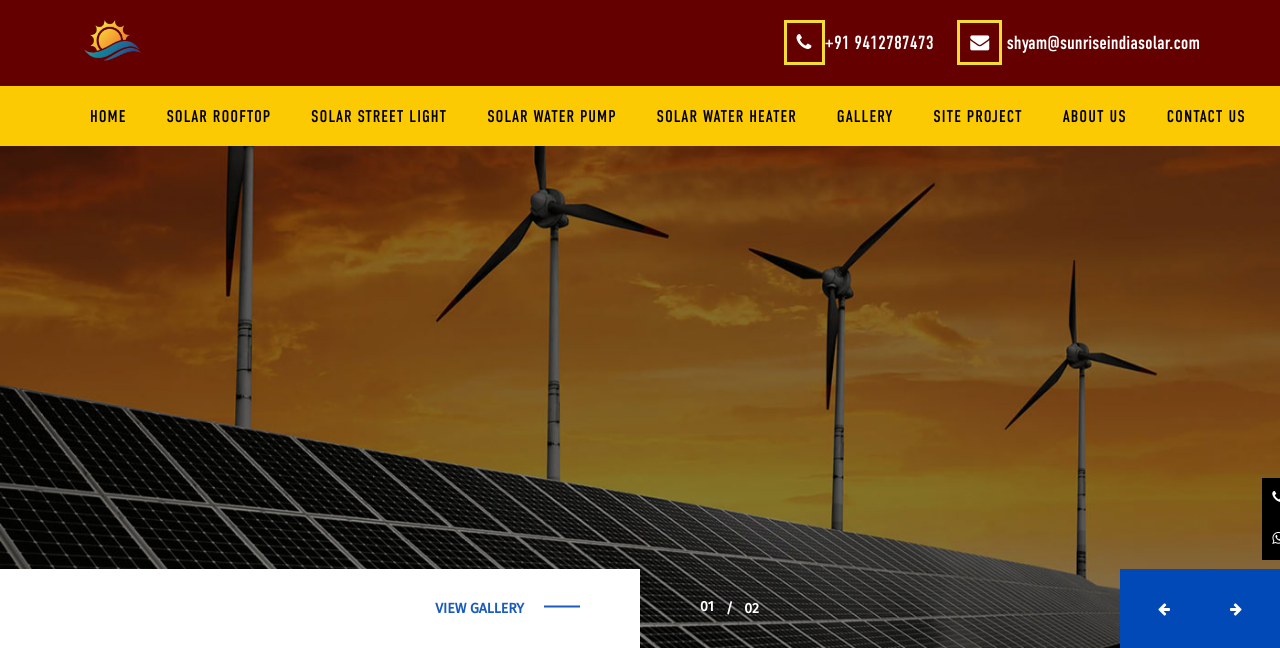
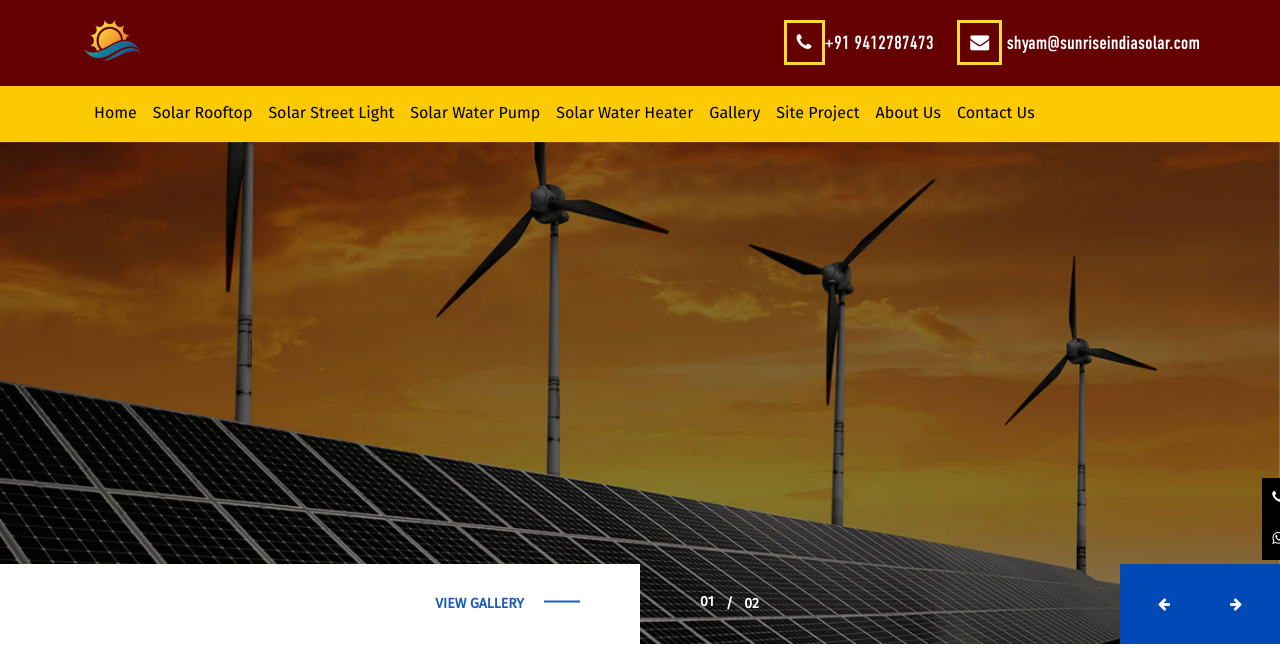
Before and after one commit to Nation-Connect/sunriseindiasolar, a PHP site: page /index.php in a window 1280 px wide. Shown: the top 648 px of the page. Run offline with PHP 8.4, Linux system fonts and the light colour scheme.

Commit message:
navbar fixed

```diff
--- a/css/style.css
+++ b/css/style.css
@@ -584,3 +584,16 @@ text-align: center;
 .brand-style1 img{
     height: 80px;
 }
+
+.navbar-light .navbar-nav .active>.nav-link {
+    color: #000000;
+    font-size: 16px;
+}
+
+.navbar-nav{
+    font-size: 16px;
+}
+
+.navbar-light .navbar-nav .nav-link {
+    color: #000000
+}
--- a/header.php
+++ b/header.php
@@ -11,9 +11,8 @@
             </div>
             <div class="col-xs-12 col-sm-12 col-md-6 no-padding">
                 <div class="contacttopright">
-                        <a href="tel:09412787473"><i class='fa fa-phone'></i>+91 9412787473</a>
+                    <a href="tel:+919412787473"><i class='fa fa-phone'></i>+91 9412787473</a>
                     <a href="mailto:shyam@sunriseindiasolar.com"><i class='fa fa-envelope'></i> shyam@sunriseindiasolar.com</a>
-
                 </div>
             </div>
         </div>
@@ -23,9 +22,8 @@
     <div class="header-bottom menu-center">
         <div class="container">
             <div class="row">
-
                 <div class="col-xs-12 col-sm-12 col-md-12">
-                        <nav class="main-menu">
+                    <!-- <nav class="main-menu">
                         <ul>
                             <li><a href="index.php">Home</a></li>
                             <li><a href="solar-rooftop.php">Solar&nbsp;Rooftop</a></li>
@@ -36,8 +34,31 @@
                             <li><a href="project.php">Site&nbsp;Project</a></li>
                             <li><a href="about.php">About&nbsp;Us</a></li>
                             <li><a href="contact.php">Contact&nbsp;Us</a></li>
+                        </ul>
+                    </nav> -->
 
+
+                    <nav class="navbar navbar-expand-lg navbar-light">
+                        <button class="navbar-toggler" type="button" data-toggle="collapse" data-target="#navbarSupportedContent" aria-controls="navbarSupportedContent" aria-expanded="false" aria-label="Toggle navigation">
+                            <span class="navbar-toggler-icon"></span>
+                        </button>
+                        <div class="collapse navbar-collapse" id="navbarSupportedContent">
+                            <ul class="navbar-nav mr-auto">
+                                <li class="nav-item active">
+                                    <a class="nav-link" href="index.php">Home <span class="sr-only">(current)</span></a>
+                                </li>
+                                <li class="nav-item">
+                                    <a class="nav-link" href="solar-rooftop.php">Solar&nbsp;Rooftop</a>
+                                </li>
+                                <li class="nav-item"><a class="nav-link" href="solar-street-light.php">Solar&nbsp;Street&nbsp;Light</a></li>
+                                <li class="nav-item"><a class="nav-link" href="solar-water-pump.php">Solar&nbsp;Water&nbsp;Pump</a></li>
+                                <li class="nav-item"><a class="nav-link" href="solar-water-heater.php">Solar&nbsp;Water&nbsp;Heater</a></li>
+                                <li class="nav-item"><a class="nav-link" href="gallery.php">Gallery</a></li>
+                                <li class="nav-item"><a class="nav-link" href="project.php">Site&nbsp;Project</a></li>
+                                <li class="nav-item"><a class="nav-link" href="about.php">About&nbsp;Us</a></li>
+                                <li class="nav-item"><a class="nav-link" href="contact.php">Contact&nbsp;Us</a></li>
                             </ul>
+                        </div>
                     </nav>
                 </div>
             </div>
--- a/index.php
+++ b/index.php
@@ -294,7 +294,6 @@
                             </div>
                         </div>
                     </div>
-
                 </div>
             </div>
         </div>
```
Lines whose indentation alone changed are shown as unchanged.
